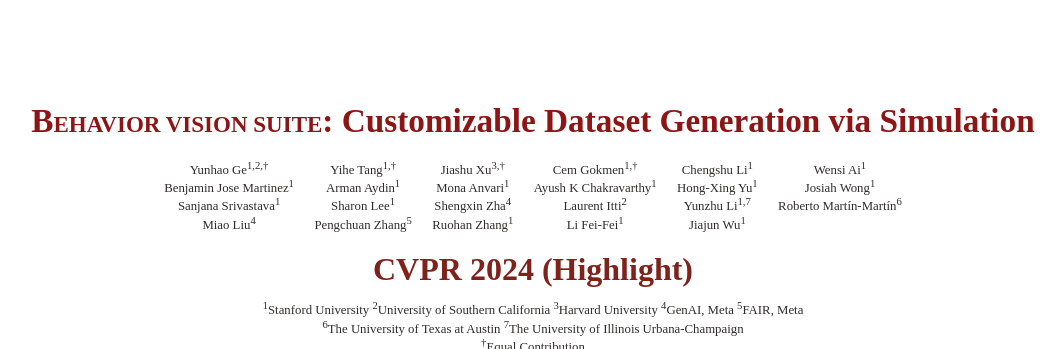
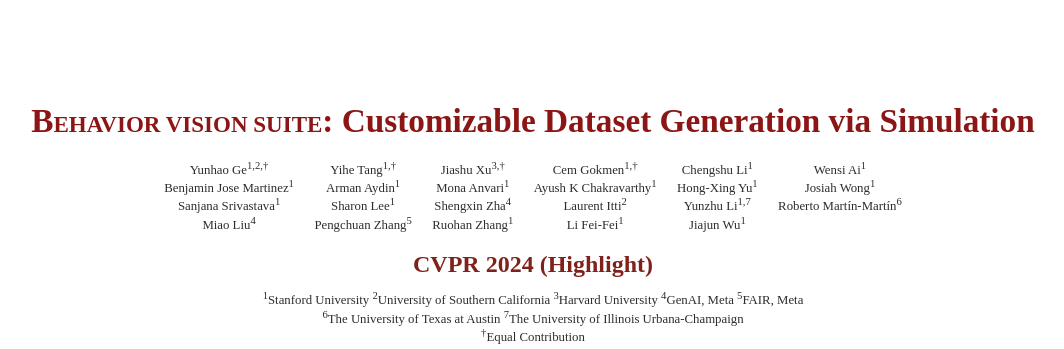
Before and after one commit to behavior-vision-suite/behavior-vision-suite.github.io, a plain HTML site: page index.html in a window 1280 px wide. Shown: the top 349 px of the page, without its empty margins (107-1171 px from the left). Drawn offline with Linux system fonts and the light colour scheme; files whose address does not match are found by name; a web font is replaced by a local one.

Commit message:
add highlight

```diff
--- a/index.html
+++ b/index.html
@@ -53,7 +53,7 @@
         <br>
 
         <div class="event">
-            <h1 style="text-align: center; color: rgb(128, 34, 28);">CVPR 2024 (Highlight)</h1>
+            <h2 style="text-align: center; color: rgb(128, 34, 28);">CVPR 2024 (Highlight)</h2>
         </div>
 
         <div class="affiliation">
```
